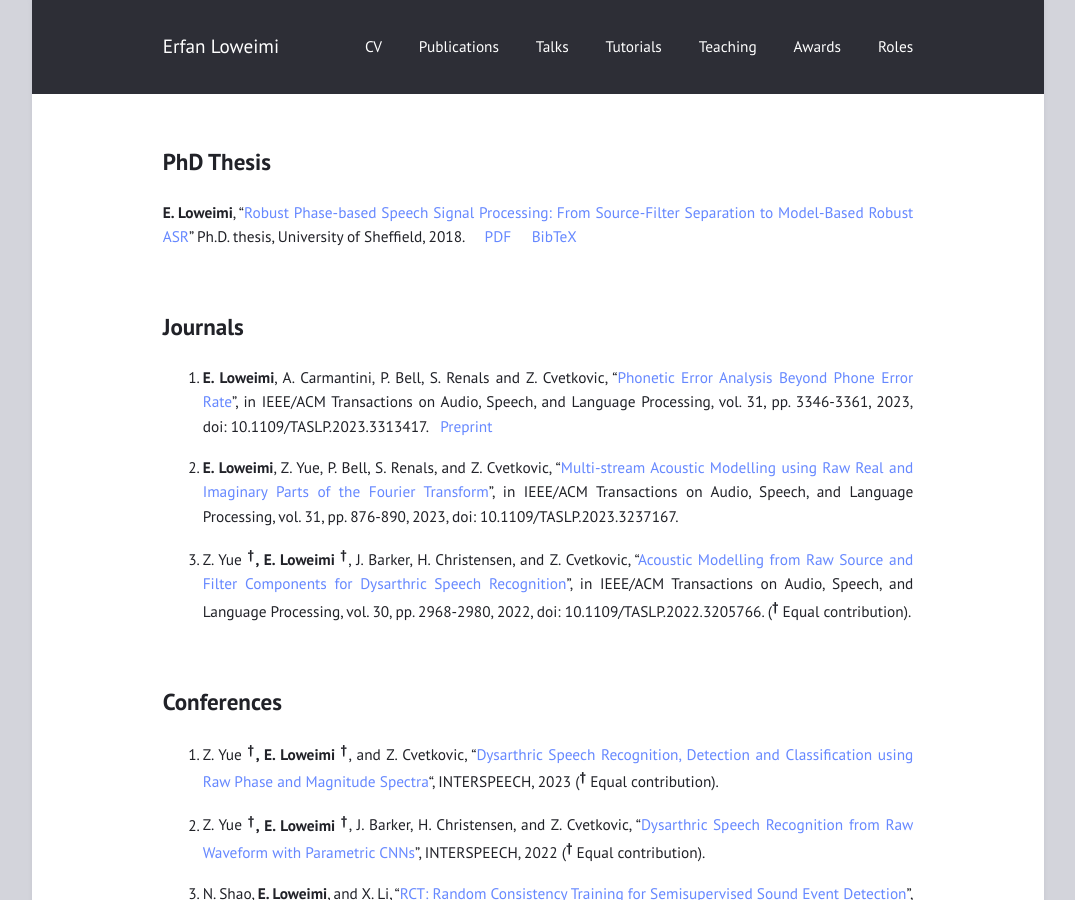
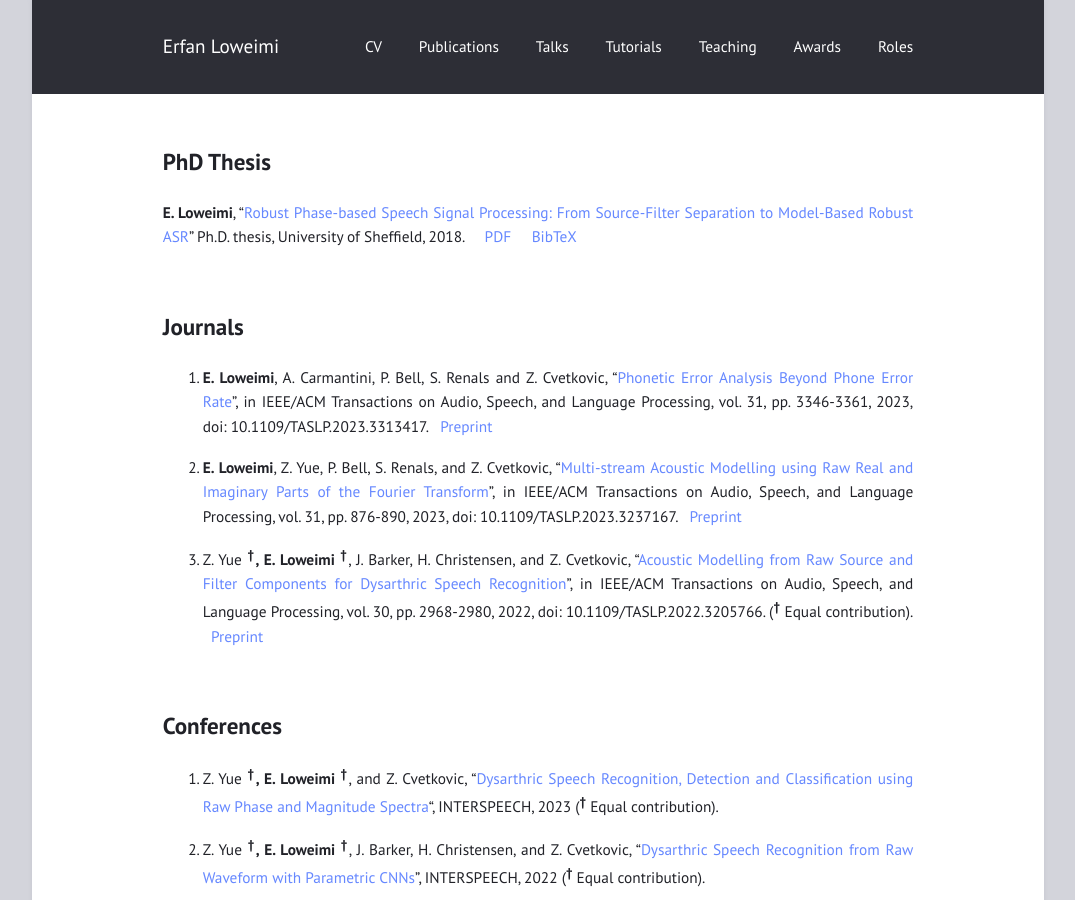
Before and after one commit to eloweimi/eloweimi.github.io, a Jekyll site: the page built from publications.md, in a window 1280 px wide and 900 px high. Shown: the whole window, without its empty margins (102-1177 px from the left). Built offline with Jekyll 4.4.1, drawn with Linux system fonts in a browser that asks for light colours.

Commit message:
Update publications.md

```diff
--- a/publications.md
+++ b/publications.md
@@ -12,12 +12,12 @@ title: ""
 1. **E. Loweimi**, A. Carmantini, P. Bell, S. Renals and Z. Cvetkovic, "[Phonetic Error Analysis Beyond Phone Error Rate](https://ieeexplore.ieee.org/abstract/document/10244118)", in IEEE/ACM Transactions on Audio, Speech, and Language Processing, vol. 31, pp. 3346-3361, 2023, doi: 10.1109/TASLP.2023.3313417. &nbsp; [Preprint](https://kclpure.kcl.ac.uk/ws/portalfiles/portal/229243895/LEA_PrePrint.pdf)
 
 2. **E. Loweimi**, Z. Yue, P. Bell, S. Renals, and Z. Cvetkovic, “[Multi-stream Acoustic
-Modelling using Raw Real and Imaginary Parts of the Fourier Transform](https://ieeexplore.ieee.org/abstract/document/10026604)”, in IEEE/ACM Transactions on Audio, Speech, and Language Processing, vol. 31, pp. 876-890, 2023, doi: 10.1109/TASLP.2023.3237167.
+Modelling using Raw Real and Imaginary Parts of the Fourier Transform](https://ieeexplore.ieee.org/abstract/document/10026604)”, in IEEE/ACM Transactions on Audio, Speech, and Language Processing, vol. 31, pp. 876-890, 2023, doi: 10.1109/TASLP.2023.3237167. &nbsp; [Preprint](https://kclpure.kcl.ac.uk/ws/portalfiles/portal/193442046/Real_Imag_Journal_FINAL.pdf)
 
 3. Z. Yue **<sup>&#8224;</sup>, E. Loweimi <sup>&#8224;</sup>**, J. Barker, H. Christensen, and Z. Cvetkovic, “[Acoustic
 Modelling from Raw Source and Filter Components for Dysarthric Speech Recognition](https://ieeexplore.ieee.org/document/9900378)”,
 in IEEE/ACM Transactions on Audio, Speech, and Language Processing, vol. 30, pp. 2968-2980, 2022, doi: 10.1109/TASLP.2022.3205766.
-(**<sup>&#8224;</sup>** Equal contribution).
+(**<sup>&#8224;</sup>** Equal contribution). &nbsp; [Preprint](https://eprints.whiterose.ac.uk/192463/6/Journal_zhengjun_Erfan__source_filter_%20%289%29.pdf)
 
 <br>
 
```
